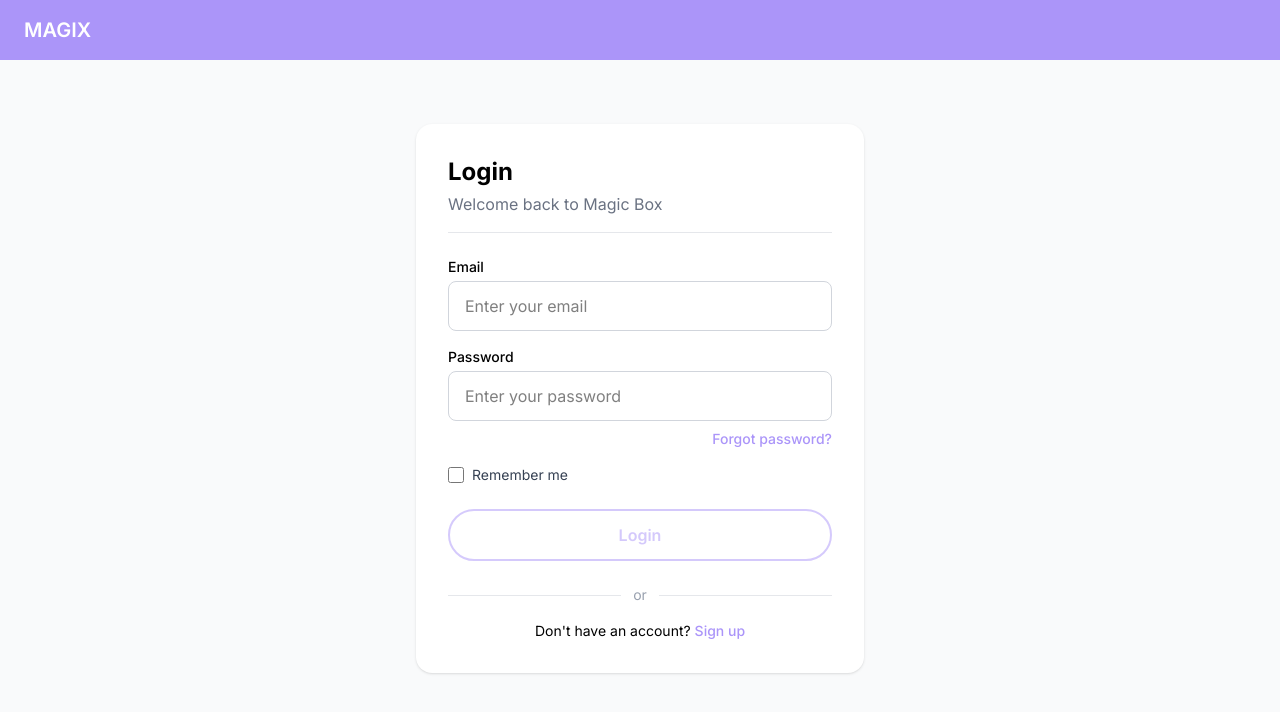
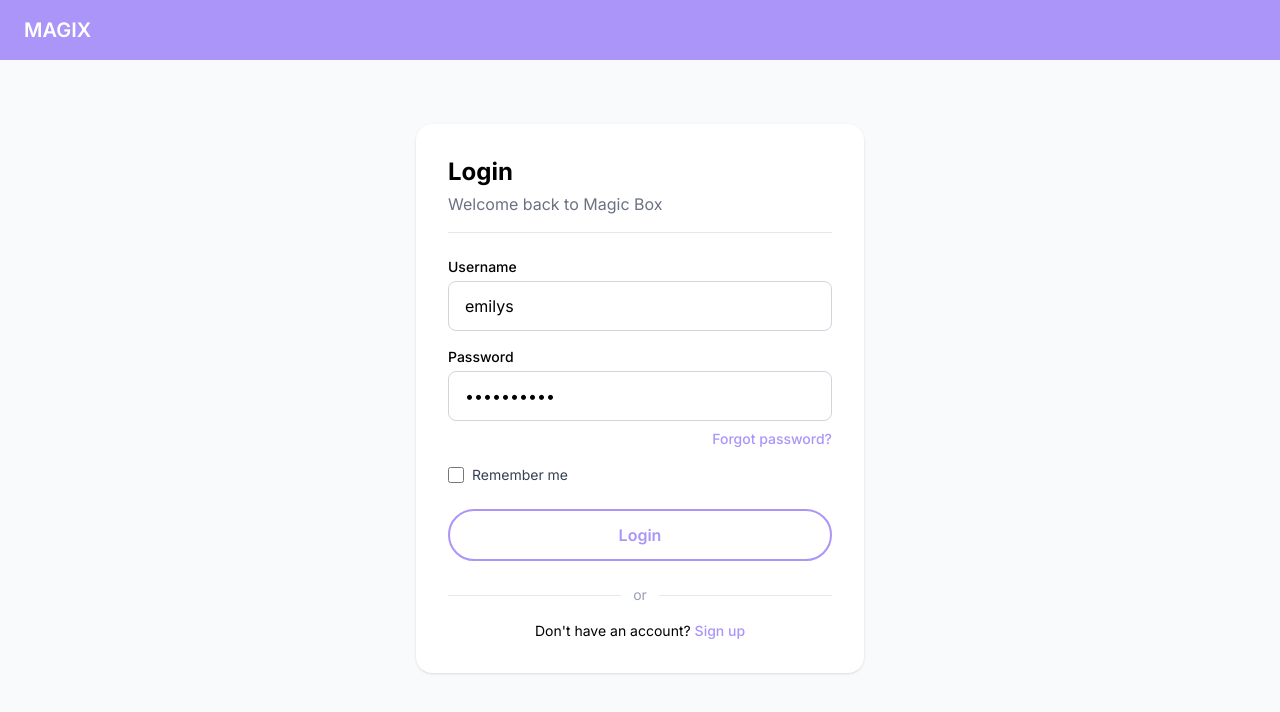
Before and after one commit to Ak-ram/magic-box-assessment, an Angular app: page /login in a window 1280 px wide. Shown: the top 712 px of the page. Built offline with nearby package versions, Linux system fonts and the light colour scheme.

Commit message:
replace email field with username

```diff
--- a/src/models/auth.model.ts
+++ b/src/models/auth.model.ts
@@ -90,6 +90,6 @@ export interface IPurchaseForm {
 }
 
 export interface ILoginForm {
-  email: string;
+  username: string;
   password: string;
 }
--- a/src/pages/login/login.component.html
+++ b/src/pages/login/login.component.html
@@ -3,20 +3,15 @@
     <div class="bg-white rounded-2xl shadow-sm p-8 w-full max-w-md">
       <h1 class="text-2xl font-bold">Login</h1>
       <p class="text-gray-500 mt-1 pb-4 border-b border-gray-200">Welcome back to Magic Box</p>
-      <!-- Email Field -->
+      <!-- Username Field -->
       <div class="mt-6">
-        <label class="block text-sm font-medium mb-1">Email</label>
+        <label class="block text-sm font-medium mb-1">Username</label>
         <input
-          type="email"
-          placeholder="Enter your email"
-          [formField]="loginForm.email"
+          type="text"
+          placeholder="Enter your username"
+          [formField]="loginForm.username"
           class="w-full border border-gray-300 rounded-lg px-4 py-3 focus:outline-none focus:ring-2 focus:ring-[#AB95F9]"
         />
-        @if (loginForm.email().touched() && loginForm.email().errors(); as errors) {
-          @for (error of errors; track error.message) {
-            <p class="text-red-500 text-xs mt-1">{{ error.message }}</p>
-          }
-        }
       </div>
       <!-- Password Field -->
       <div class="mt-4">
--- a/src/pages/login/login.component.ts
+++ b/src/pages/login/login.component.ts
@@ -1,6 +1,7 @@
-import { Component, signal } from '@angular/core';
+import { Component, inject, OnInit, signal } from '@angular/core';
 import { ILoginForm } from '../../models/auth.model';
 import { form, FormField, required, email, minLength } from '@angular/forms/signals';
+import { AuthService } from '../../services/auth.service';
 @Component({
   selector: 'login',
   templateUrl: './login.component.html',
@@ -8,15 +9,16 @@ import { form, FormField, required, email, minLength } from '@angular/forms/sign
   imports: [FormField],
 })
 export default class LoginComponent {
+  // Injection list
+  private readonly authService: AuthService = inject(AuthService);
   // State
   rememberMe = signal<boolean>(false);
   loginModal = signal<ILoginForm>({
-    email: '',
-    password: '',
+    username: 'emilys',
+    password: 'emilyspass',
   });
   loginForm = form(this.loginModal, (schemaPath) => {
-    required(schemaPath.email, { message: 'Email is required' });
-    email(schemaPath.email, { message: 'Email is not valid' });
+    required(schemaPath.username, { message: 'Email is required' });
     required(schemaPath.password, { message: 'Password is required' });
     minLength(schemaPath.password, 6, { message: 'Password must be at least 6 characters' });
   });
@@ -24,6 +26,9 @@ export default class LoginComponent {
   // Methods
   submit() {
     if (this.loginForm().valid()) {
+      this.authService.login(this.loginModal()).subscribe((res) => {
+        console.log('auth', res);
+      });
       console.log('Form Data:', this.loginModal());
       console.log('Remember Me:', this.rememberMe());
     }
--- a/src/services/auth.service.ts
+++ b/src/services/auth.service.ts
@@ -1,7 +1,7 @@
 import { inject, Injectable } from '@angular/core';
 import { HttpClient } from '@angular/common/http';
 import { map, Observable } from 'rxjs';
-import { loginResponse, userProfileResponse } from '../models/auth.model';
+import { ILoginForm, loginResponse, userProfileResponse } from '../models/auth.model';
 
 @Injectable({
   providedIn: 'root',
@@ -13,10 +13,9 @@ export class AuthService {
   // Injection list
   private readonly http: HttpClient = inject(HttpClient);
 
-  login(): Observable<loginResponse> {
+  login(loginForm?: ILoginForm): Observable<loginResponse> {
     const body = JSON.stringify({
-      username: 'emilys',
-      password: 'emilyspass',
+      ...loginForm,
       expiresInMins: 30,
     });
     return this.http
```
